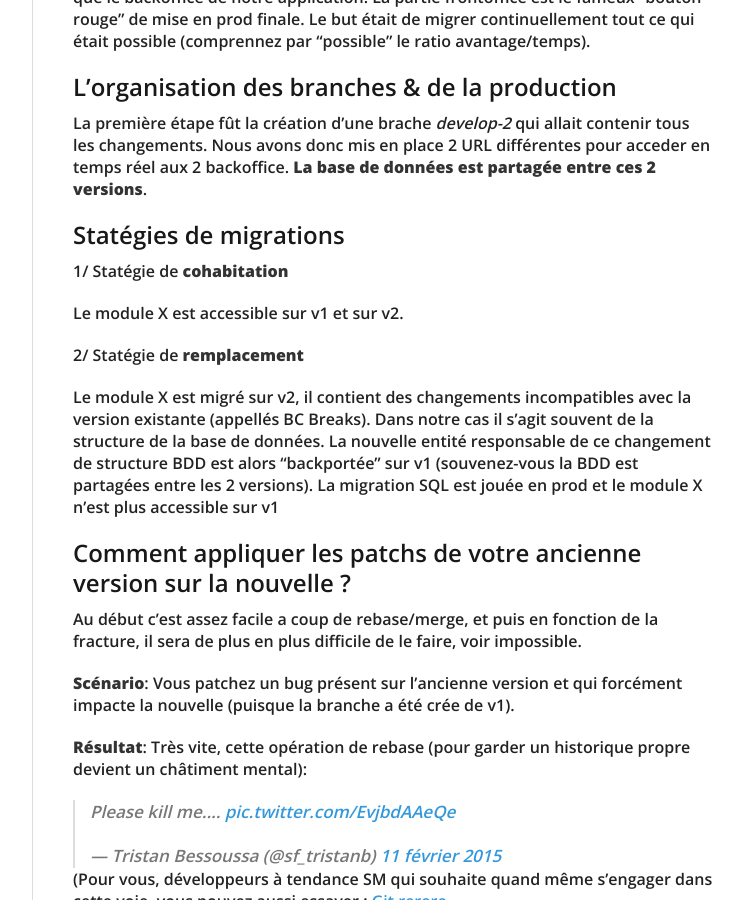
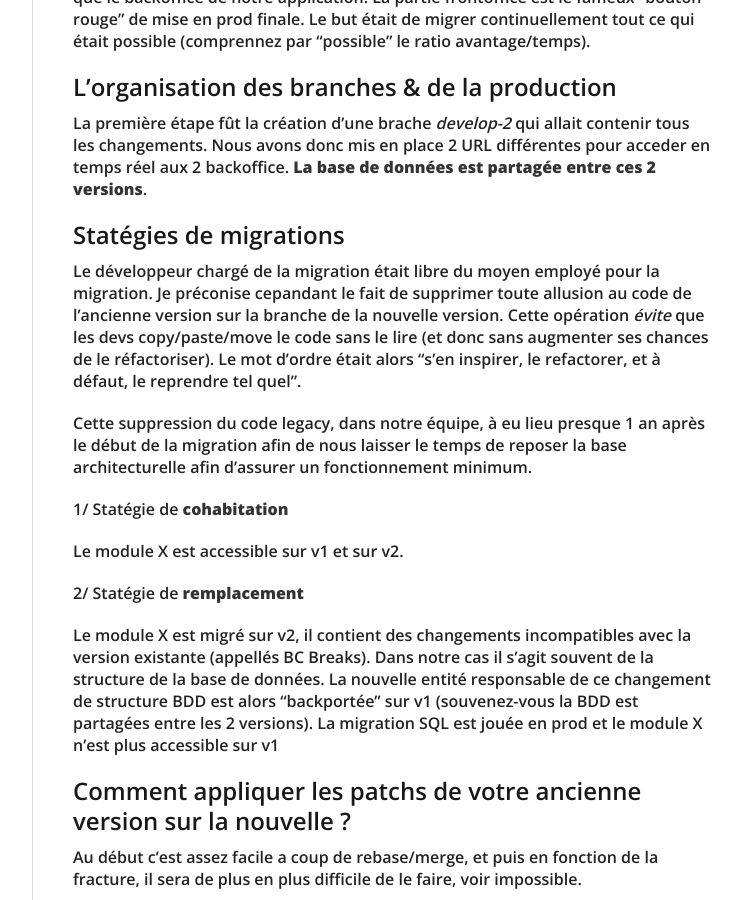
Before and after one commit to swanson/lagom, a Jekyll site: the page built from _posts/2016-07-17-migration-continue.md, in a window 1280 px wide and 900 px high, scrolled down 882 px. Shown: the whole window, without its empty margins (378-1121 px from the left). Built offline with Jekyll 4.4.1, drawn with Linux system fonts in a browser that asks for light colours; nearby versions of some CDN libraries; comment, search, counter and statistics services are not loaded.

Commit message:
Complément d’infos

```diff
--- a/_posts/2016-07-17-migration-continue.md
+++ b/_posts/2016-07-17-migration-continue.md
@@ -32,6 +32,11 @@ Nous avons donc mis en place 2 URL différentes pour acceder en temps réel aux
 
 ## Statégies de migrations
 
+Le développeur chargé de la migration était libre du moyen employé pour la migration.
+Je préconise cepandant le fait de supprimer toute allusion au code de l'ancienne version sur la branche de la nouvelle version. Cette opération _évite_ que les devs copy/paste/move le code sans le lire (et donc sans augmenter ses chances de le réfactoriser). Le mot d'ordre était alors "s'en inspirer, le refactorer, et à défaut, le reprendre tel quel".
+
+Cette suppression du code legacy, dans notre équipe, à eu lieu presque 1 an après le début de la migration afin de nous laisser le temps de reposer la base architecturelle afin d'assurer un fonctionnement minimum.
+
 1/ Statégie de **cohabitation**
 
 Le module X est accessible sur v1 et sur v2.
```
